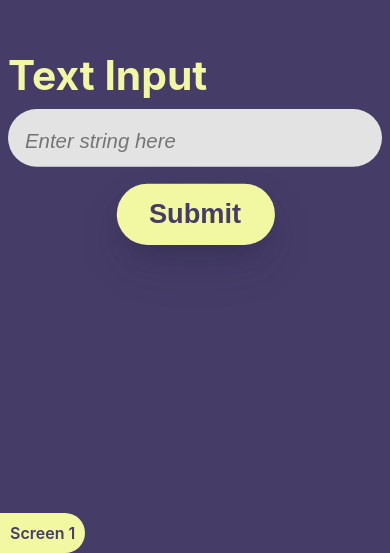
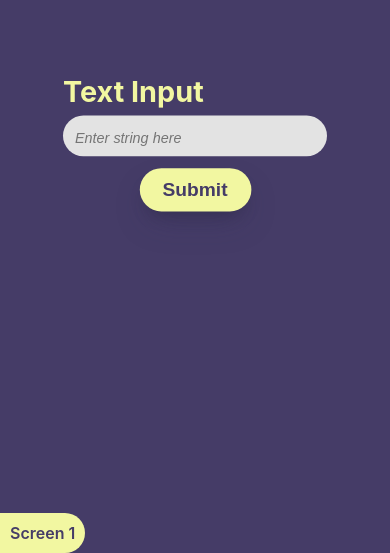
Before and after one commit to HousewareHQ/frontend-engineering-octernship, a React (Create React App) app in the folder app/: page / in a window 390 px wide. Shown: the part 291-844 px from the top of the page. Built offline with nearby package versions, Linux system fonts and the light colour scheme; the HTML template or start-up script is replaced by a standard one.

Commit message:
Added media query and changed the BGC of SUCCESS header

```diff
--- a/app/src/components/screen1/screen1.css
+++ b/app/src/components/screen1/screen1.css
@@ -75,3 +75,9 @@
   border-bottom-right-radius: 200rem;
   position: fixed;
 }
+
+@media (max-width: 450px) {
+  .main-content{
+    scale: 1.2;
+  }
+}
--- a/app/src/components/screen2/screen2.css
+++ b/app/src/components/screen2/screen2.css
@@ -60,7 +60,7 @@
 }
 
 .success-header {
-  background-color: #0abf30;
+  background-color: #03C988;
   color: #fff;
   width: 100vw;
   height: 70px;
```
